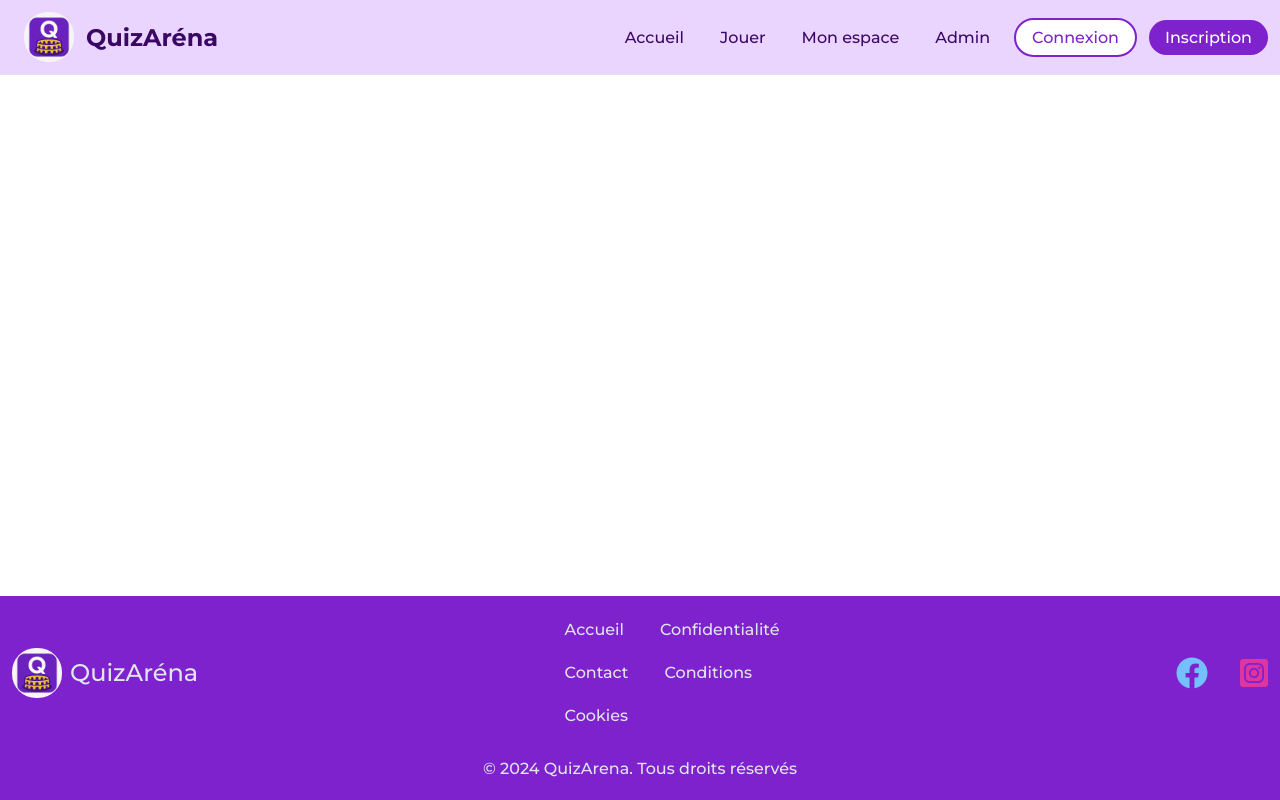
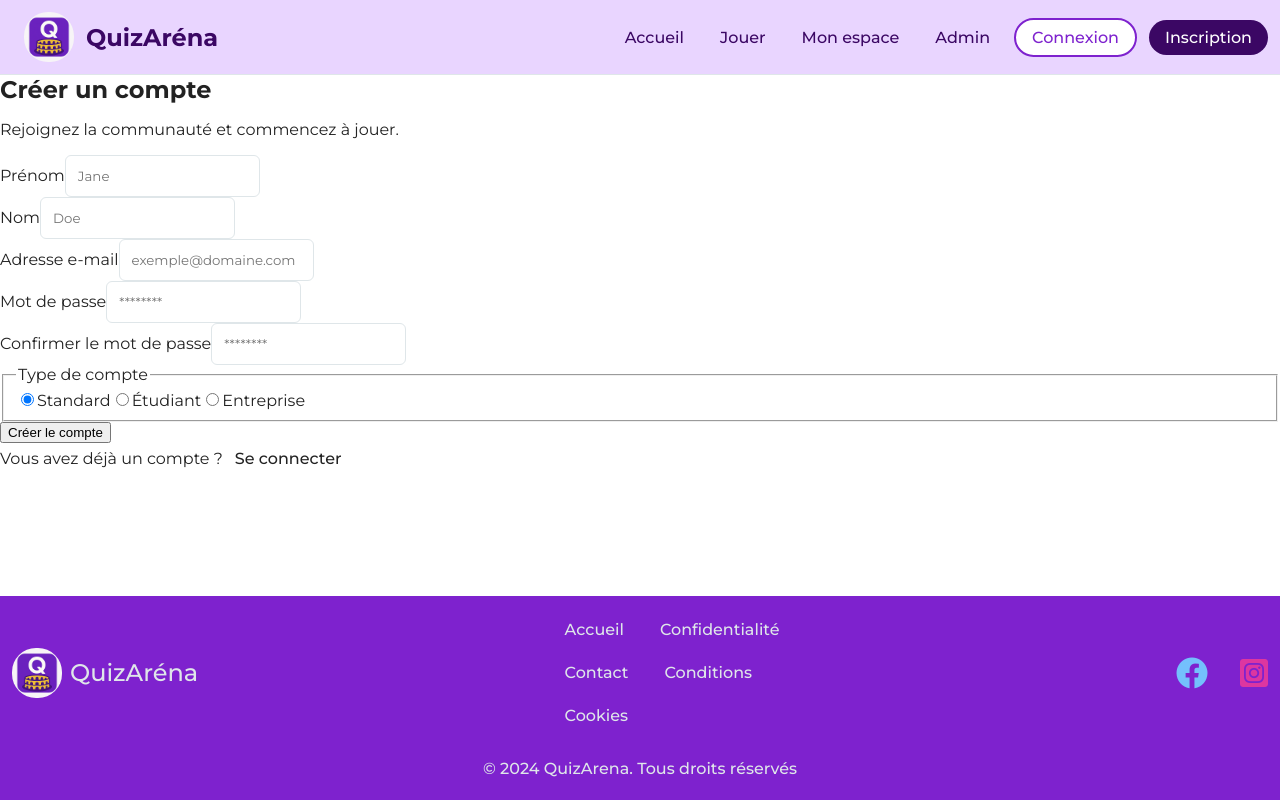
Before and after one commit to julien54190/QuizArena, an Angular app: page /inscription in a window 1280 px wide. Before the commit this address led to /. Built offline with nearby package versions, Linux system fonts and the light colour scheme.

Commit message:
feat(auth): :sparkles: ajout du formulaire inscription

```diff
--- /dev/null
+++ b/src/app/views/auth/register.component.ts
@@ -0,0 +1,112 @@
+import { CommonModule } from '@angular/common';
+import { Component, signal } from '@angular/core';
+
+@Component({
+  selector: 'app-register',
+  imports: [CommonModule],
+  template: `
+  <section>
+    <div>
+      <header>
+        <h1>Créer un compte</h1>
+        <p>Rejoignez la communauté et commencez à jouer.</p>
+      </header>
+
+      <form>
+        <div>
+          <div>
+            <label for="firstname">Prénom</label>
+            <input id="firstname" name="firstname" type="text" autocomplete="given-name" placeholder="Jane" required />
+          </div>
+          <div>
+            <label for="lastname">Nom</label>
+            <input id="lastname" name="lastname" type="text" autocomplete="family-name" placeholder="Doe" required />
+          </div>
+        </div>
+
+        <div>
+          <label for="email">Adresse e-mail</label>
+          <input id="email" name="email" type="email" autocomplete="email" placeholder="exemple@domaine.com" required />
+        </div>
+
+        <div>
+          <div>
+            <label for="password">Mot de passe</label>
+            <input id="password" name="password" type="password" autocomplete="new-password" placeholder="********" required />
+          </div>
+          <div>
+            <label for="confirmPassword">Confirmer le mot de passe</label>
+            <input id="confirmPassword" name="confirmPassword" type="password" autocomplete="new-password" placeholder="********" required />
+          </div>
+        </div>
+
+        <fieldset>
+          <legend>Type de compte</legend>
+          <div>
+            <label>
+              <input type="radio" name="role" [checked]="selectedRole() === 'standard'" (change)="selectRole('standard')" value="standard">
+              <span>Standard</span>
+            </label>
+            <label>
+              <input type="radio" name="role" [checked]="selectedRole() === 'student'" (change)="selectRole('student')" value="student">
+              <span>Étudiant</span>
+            </label>
+            <label>
+              <input type="radio" name="role" [checked]="selectedRole() === 'company'" (change)="selectRole('company')" value="company">
+              <span>Entreprise</span>
+            </label>
+          </div>
+        </fieldset>
+
+        <!-- Champs spécifiques Étudiant -->
+        @if (selectedRole() === 'student') {
+          <div>
+            <div>
+              <label for="studentEmail">Adresse e-mail étudiante</label>
+              <input id="studentEmail" name="studentEmail" type="email" placeholder="prenom.nom@ecole.fr" />
+            </div>
+            <div>
+              <label for="school">Nom de l'école</label>
+              <input id="school" name="school" type="text" placeholder="Université de ..." />
+            </div>
+          </div>
+        }
+
+        <!-- Champs spécifiques Entreprise -->
+        @if (selectedRole() === 'company') {
+          <div>
+            <div>
+              <label for="siret">SIRET de l'entreprise</label>
+              <input id="siret" name="siret" type="text" inputmode="numeric" placeholder="123 456 789 00010" />
+            </div>
+            <div>
+              <label for="phone">Numéro de téléphone</label>
+              <input id="phone" name="phone" type="tel" autocomplete="tel" placeholder="06 12 34 56 78" />
+            </div>
+            <div>
+              <label for="companyAddress">Adresse de l'entreprise</label>
+              <input id="companyAddress" name="companyAddress" type="text" autocomplete="street-address" placeholder="10 rue Exemple, Paris" />
+            </div>
+          </div>
+        }
+
+        <div>
+          <button type="submit">Créer le compte</button>
+        </div>
+
+        <div>
+          <span>Vous avez déjà un compte ?</span>
+          <a routerLink="/connexion">Se connecter</a>
+        </div>
+      </form>
+    </div>
+  </section>
+  `,
+})
+export class RegisterComponent {
+  selectedRole = signal<'standard' | 'student' | 'company'>('standard');
+
+  selectRole(role: 'standard' | 'student' | 'company') {
+    this.selectedRole.set(role);
+  }
+}
```
Also changed, not shown: src/app/app.routes.ts (+6 -1 lines), src/app/views/auth/auth.routes.ts (added), 1 other file (tests, documents, lock files or other folders).
